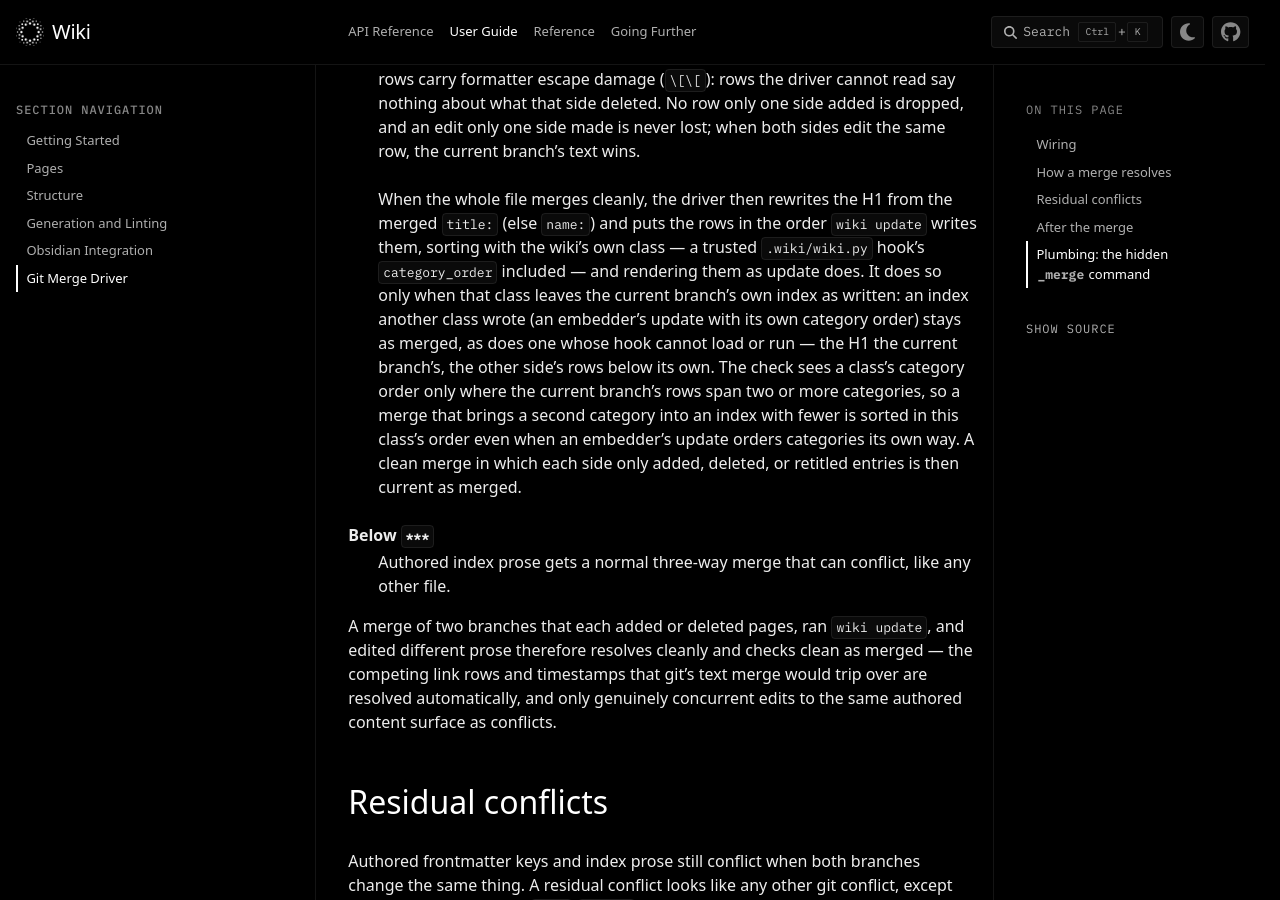
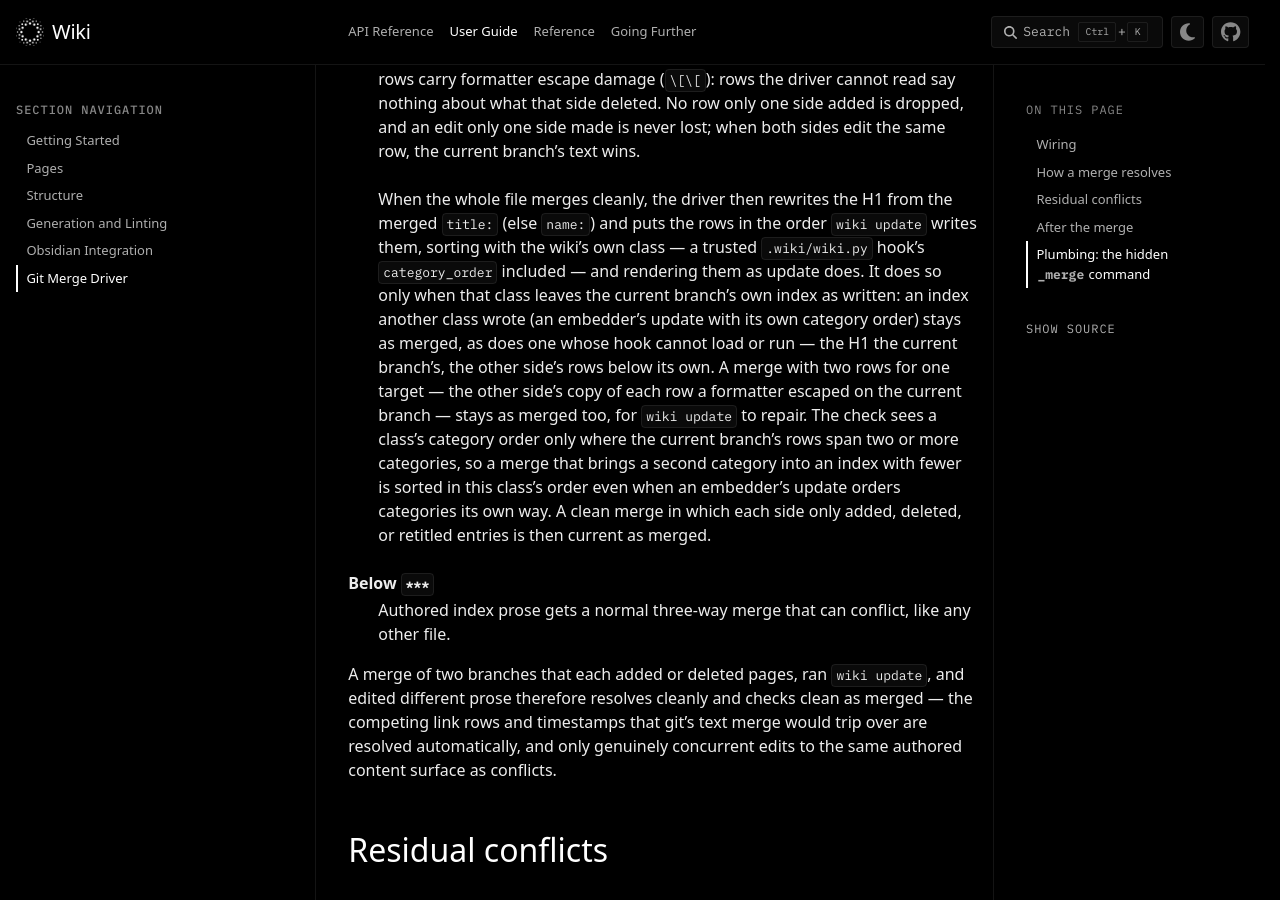
Before and after one commit to plasma-ai/wiki, a Sphinx documentation site: the page built from docs/guide/merge-driver.rst, in a window 1280 px wide and 900 px high, scrolled down 1969 px. Built offline with Sphinx 7.4.7 and the PyData theme 0.15.4, drawn with Linux system fonts in a browser that asks for light colours; some web fonts are replaced; pages that are not in the unit, such as notebooks, are missing from menus; the version number is read from the project's files by our own code.

Commit message:
leave an index with two rows for one target as merged
A clean index merge whose current branch's link rows carry formatter
escape damage came out with every row twice. The script keeps ours'
escaped rows, which it cannot read, and appends theirs' copy of each.
The class check passes, since the parser repairs the escaped rows and
they already sort in place, and `Wiki.canonicalize_index` then rendered
all of them as plain rows: a state `wiki update` never writes, with the
escape damage `wiki lint` reports erased.

`canonicalize_index` now returns a text whose parsed rows share a
target, compared in NFC as `_merge_links` compares them, unchanged:
only update, which reads the filesystem, can choose among them. The
damaged-side merge test checks the merged index before the update, and
the merge-driver guide names the case.

Co-Authored-By: Claude Opus 5.5 <noreply@anthropic.com>

```diff
--- a/docs/guide/merge-driver.rst
+++ b/docs/guide/merge-driver.rst
@@ -96,12 +96,14 @@ Link block
    the current branch's own index as written: an index another class wrote
    (an embedder's update with its own category order) stays as merged, as
    does one whose hook cannot load or run — the H1 the current branch's, the
-   other side's rows below its own. The check sees a class's category order
-   only where the current branch's rows span two or more categories, so a
-   merge that brings a second category into an index with fewer is sorted
-   in this class's order even when an embedder's update orders categories
-   its own way. A clean merge in which each side only added, deleted, or
-   retitled entries is then current as merged.
+   other side's rows below its own. A merge with two rows for one target —
+   the other side's copy of each row a formatter escaped on the current
+   branch — stays as merged too, for ``wiki update`` to repair. The check
+   sees a class's category order only where the current branch's rows span
+   two or more categories, so a merge that brings a second category into an
+   index with fewer is sorted in this class's order even when an embedder's
+   update orders categories its own way. A clean merge in which each side
+   only added, deleted, or retitled entries is then current as merged.
 
 Below ``***``
    Authored index prose gets a normal three-way merge that can conflict, like
```
Also changed, not shown: CHANGELOG.md (+5 -0 lines), 2 other files.
